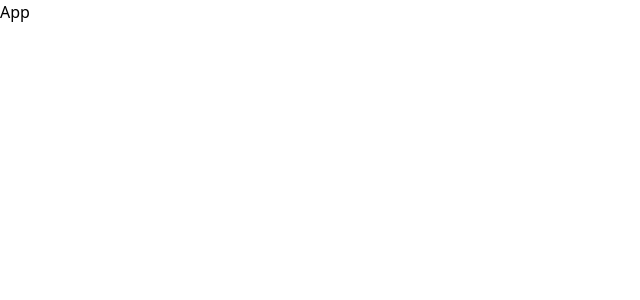
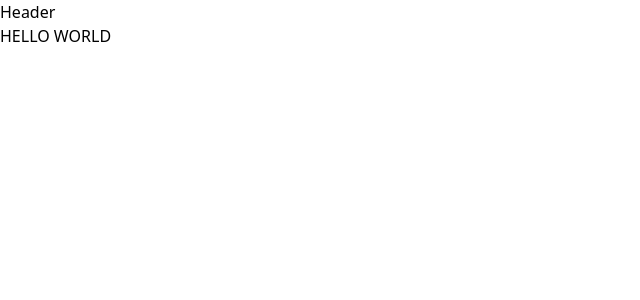
Before and after one commit to Bolupe/Bee-homes, a React (Vite) app in the folder client/: page / in a window 1280 px wide. Shown: the top 300 px of the page, without its empty margins (0-640 px from the left). Built offline with nearby package versions, Linux system fonts and the light colour scheme.

Commit message:
created  routes and header component

```diff
--- a/client/package.json
+++ b/client/package.json
@@ -11,7 +11,8 @@
   },
   "dependencies": {
     "react": "^18.2.0",
-    "react-dom": "^18.2.0"
+    "react-dom": "^18.2.0",
+    "react-router-dom": "^6.16.0"
   },
   "devDependencies": {
     "@types/react": "^18.2.15",
--- a/client/src/App.jsx
+++ b/client/src/App.jsx
@@ -1,9 +1,23 @@
-import React from 'react'
+import { BrowserRouter, Routes, Route } from 'react-router-dom';
+import SignIn from './pages/SignIn';
+import SignUp from './pages/SignUp';
+import About from './pages/About';
+import Home from './pages/Home';
+import Profile from './pages/Profile';
+import Header from './components/Header';
+
 
 export default function App() {
   return (
-    <div>
-          <h1 className="text-red-200">App</h1>
-    </div>
-  )
+    <BrowserRouter>
+    <Header />
+      <Routes>
+        <Route path='/' element={<Home />} />
+        <Route path='/SignIn' element={<SignIn />} />
+        <Route path='/SignUp' element={<SignUp />} />
+        <Route path='/About' element={<About />} />
+        <Route path='/Profile' element={<Profile />} />
+      </Routes>
+    </BrowserRouter>
+  );
 }
--- /dev/null
+++ b/client/src/components/Header.jsx
@@ -0,0 +1,8 @@
+import React from 'react'
+
+export default function Header() {
+  return (
+    <div>Header</div>
+  )
+}
+// assigned to Micheal
--- /dev/null
+++ b/client/src/pages/About.jsx
@@ -0,0 +1,10 @@
+import React from 'react'
+
+export default function About() {
+  return (
+    <div>About</div>
+  )
+}
+
+// switch this to the home page, a landing page
+// assigned to Micheal
--- /dev/null
+++ b/client/src/pages/Home.jsx
@@ -0,0 +1,12 @@
+import React from 'react'
+
+export default function Home() {
+  return (
+    <div>
+        <h1> HELLO WORLD</h1>
+    </div>
+
+  )
+}
+
+// assigned to Bolupe
--- /dev/null
+++ b/client/src/pages/Profile.jsx
@@ -0,0 +1,7 @@
+import React from 'react'
+
+export default function Profile() {
+  return (
+    <div>Profile</div>
+  )
+}
--- /dev/null
+++ b/client/src/pages/SignIn.jsx
@@ -0,0 +1,7 @@
+import React from 'react'
+
+export default function SignIn() {
+  return (
+    <div>SignIn</div>
+  )
+}
--- /dev/null
+++ b/client/src/pages/SignUp.jsx
@@ -0,0 +1,7 @@
+import React from 'react'
+
+export default function SignUp() {
+  return (
+    <div>SignUp</div>
+  )
+}
```
Also changed, not shown: 1 other file (tests, documents, lock files or other folders).
